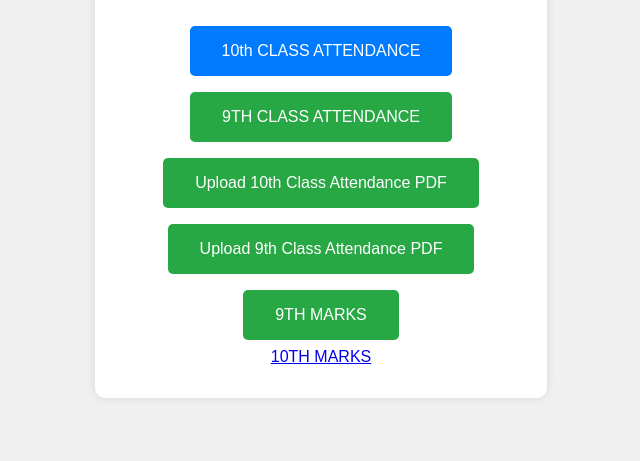
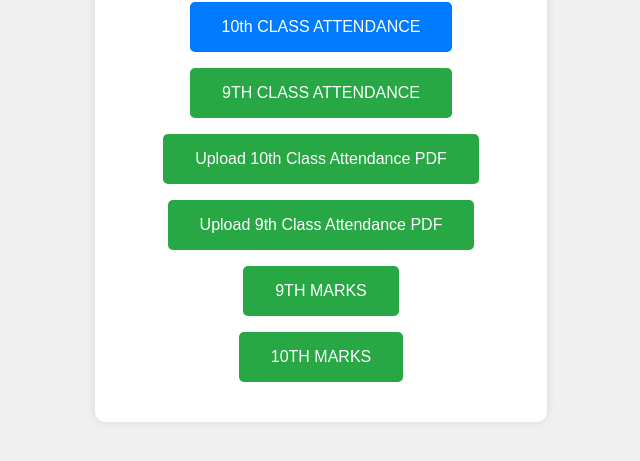
Before and after one commit to iamshubhamshah/Vikalpa, a plain HTML site: page index.html in a window 1280 px wide. Shown: the part 247-708 px from the top of the page, without its empty margins (319-959 px from the left). Drawn offline with Linux system fonts and the light colour scheme.

Commit message:
Update index.html

```diff
--- a/index.html
+++ b/index.html
@@ -23,7 +23,7 @@
             <br>
             <a href="https://script.google.com/macros/s/AKfycbxeiX9eNEhX6Vn3brH5BJU-8MVcWs-WnpDZ_Av4KsbYD5SKhztm8ySLKM7jyKZalcARDQ/exec" class="btn btn-secondary">9TH MARKS</a>
             <br>
-            <a href="https://script.google.com/macros/s/AKfycbzxJYkbKwQsKoo2yEn6TnLhW4TiyvYmGVOyUn43MMLt1So-eus5yE8EOb3TqciyM3eUvQ/exec">10TH MARKS</a>
+            <a href="https://script.google.com/macros/s/AKfycbzxJYkbKwQsKoo2yEn6TnLhW4TiyvYmGVOyUn43MMLt1So-eus5yE8EOb3TqciyM3eUvQ/exec" class="btn btn-secondary">10TH MARKS</a>
         </div>
     </div>
 </body>
```
